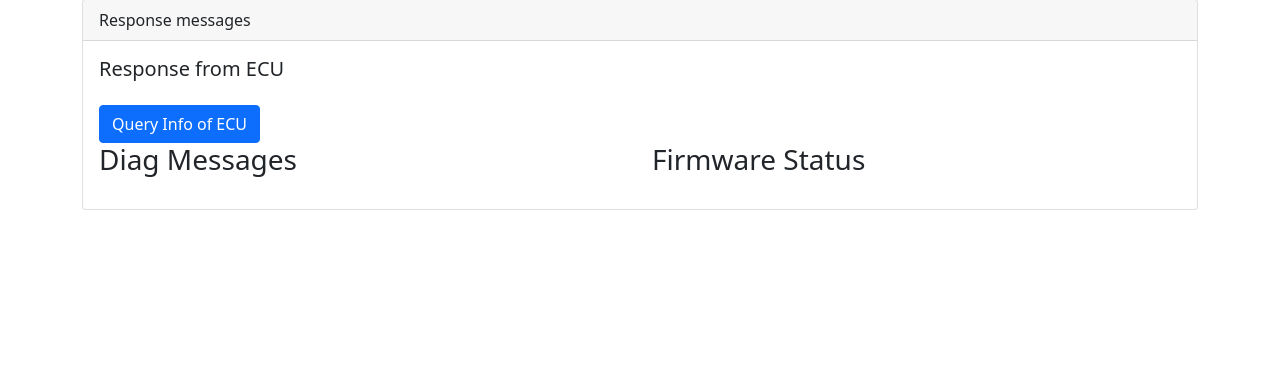
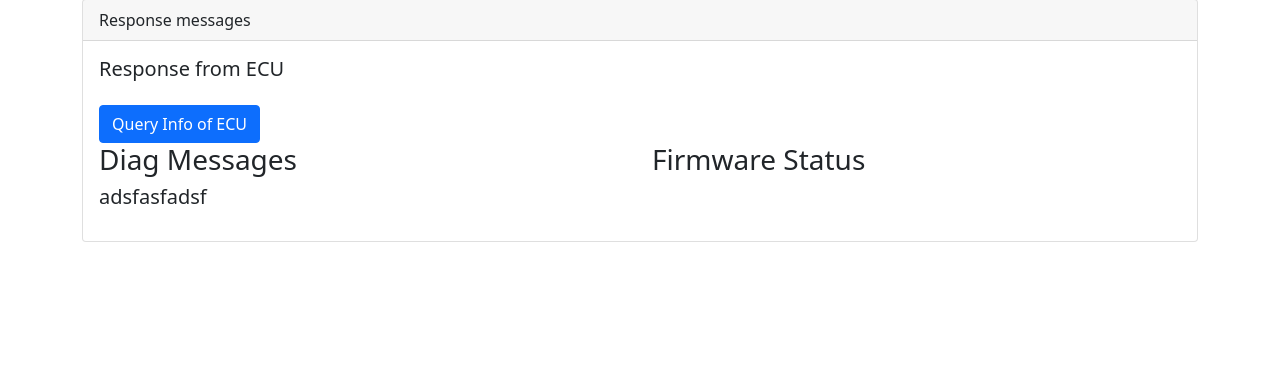
Before and after one commit to kyleng121/FotaCloud, a Django app: page /ecu_info in a window 1280 px wide. Shown: the part 304-683 px from the top of the page. Run offline with Django 4.2, Linux system fonts and the light colour scheme.

Commit message:
Update ecu_info.html

```diff
--- a/templates/interfacesApi/ecu_info.html
+++ b/templates/interfacesApi/ecu_info.html
@@ -26,7 +26,7 @@
             <div class="mb-2 row">
                 <div class="col">
                     <h3 >Diag Messages</h3>
-                    <h5 id="response_diag"></h5>
+                    <h5 id="response_diag">adsfasfadsf</h5>
                 </div>
                 <div class="col">
                     <h3>Firmware Status</h3>
@@ -48,7 +48,6 @@ $('#querry_info_btn').on('click',function(){
             var message_diag =[]
             $('#response_diag').empty()
             $('#fw_status').empty()
-            convert_date(data.data[0].time)
             for(i=0;i<data.data.length;i++){
                 if(data.data[i].message_type == 'diag'){
                     str_messages = convert_date(data.data[i].time) + "   " + data.data[i].message_content
```
